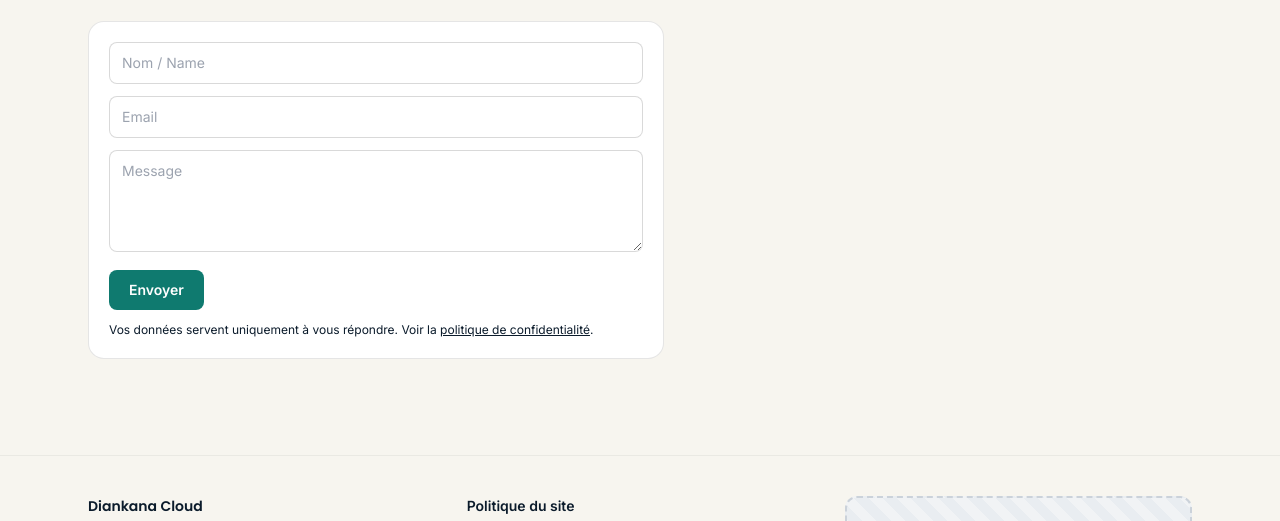
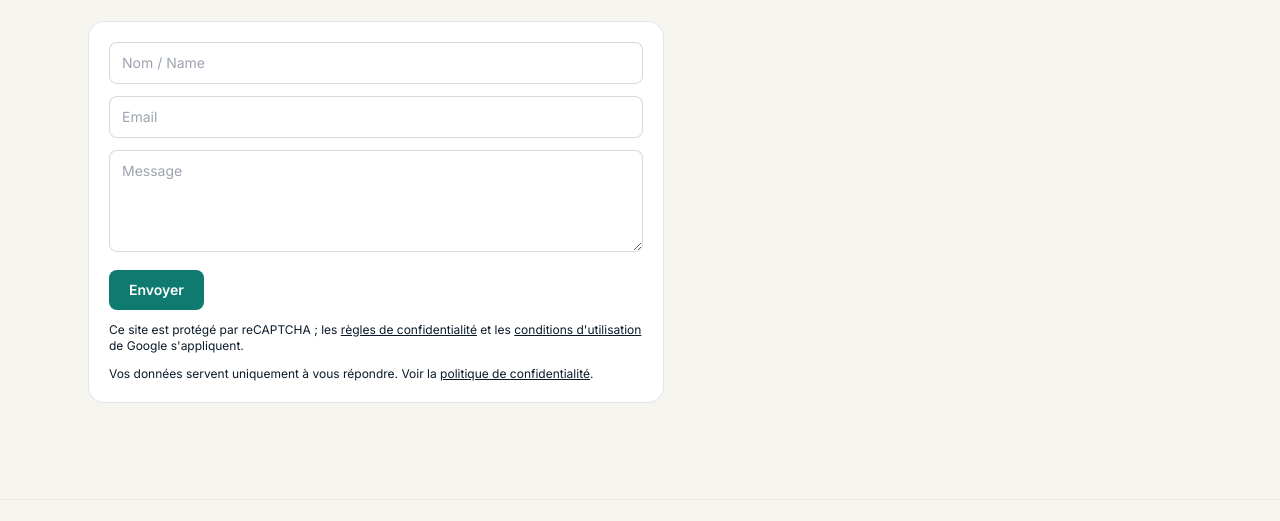
Before and after one commit to mkaba214/diankanacloud, a website: page index.html in a window 1280 px wide. Both pictures are taken after a click on the link "Contact". Shown: the part 218-739 px from the top of the page. Drawn offline with Linux system fonts and the light colour scheme.

Commit message:
Turn on Firebase App Check with reCAPTCHA v3
- App Check (reCAPTCHA v3) starts before Firestore/Auth; single Firebase init
- reCAPTCHA notice under the contact form and in the footer (badge hidden)
- Privacy policy: explain reCAPTCHA spam protection
- Start App Check when the contact page opens so reCAPTCHA can score the visit

Co-Authored-By: Claude Opus 5.5 <noreply@anthropic.com>

```diff
--- a/index.html
+++ b/index.html
@@ -39,6 +39,7 @@
   .scroller::-webkit-scrollbar{height:6px;}
   .scroller::-webkit-scrollbar-thumb{background:#cbd2da;border-radius:99px;}
   .lang-pill{transition:all .15s ease;}
+  .grecaptcha-badge{visibility:hidden;}
 </style>
 <link rel="stylesheet" href="assets/site.css">
 </head>
@@ -224,6 +225,7 @@
     <input id="contact-website" type="text" name="website" tabindex="-1" autocomplete="off" aria-hidden="true" style="position:absolute;left:-9999px;width:1px;height:1px;opacity:0">
     <button id="contact-submit" class="px-5 py-2.5 rounded-lg bg-[var(--teal)] text-white text-sm font-semibold disabled:opacity-60 i18n" data-fr="Envoyer" data-en="Send">Envoyer</button>
     <p id="contact-note" class="text-sm hidden" role="status"></p>
+    <p class="text-xs text-[var(--ink)]/50 i18n-html" data-fr="Ce site est protégé par reCAPTCHA ; les <a class=&quot;underline&quot; href=&quot;https://policies.google.com/privacy&quot; target=&quot;_blank&quot; rel=&quot;noopener&quot;>règles de confidentialité</a> et les <a class=&quot;underline&quot; href=&quot;https://policies.google.com/terms&quot; target=&quot;_blank&quot; rel=&quot;noopener&quot;>conditions d'utilisation</a> de Google s'appliquent." data-en="This site is protected by reCAPTCHA and the Google <a class=&quot;underline&quot; href=&quot;https://policies.google.com/privacy&quot; target=&quot;_blank&quot; rel=&quot;noopener&quot;>Privacy Policy</a> and <a class=&quot;underline&quot; href=&quot;https://policies.google.com/terms&quot; target=&quot;_blank&quot; rel=&quot;noopener&quot;>Terms of Service</a> apply.">Ce site est protégé par reCAPTCHA ; les <a class="underline" href="https://policies.google.com/privacy" target="_blank" rel="noopener">règles de confidentialité</a> et les <a class="underline" href="https://policies.google.com/terms" target="_blank" rel="noopener">conditions d'utilisation</a> de Google s'appliquent.</p>
     <p class="text-xs text-[var(--ink)]/50"><span class="i18n" data-fr="Vos données servent uniquement à vous répondre. Voir la" data-en="Your data is only used to reply to you. See the">Vos données servent uniquement à vous répondre. Voir la</span> <a href="#privacy" onclick="go('privacy')" class="underline i18n" data-fr="politique de confidentialité" data-en="privacy policy">politique de confidentialité</a>.</p>
   </form>
 </section>
@@ -231,7 +233,7 @@
 <!-- PRIVACY VIEW -->
 <section id="view-privacy" class="view py-10 sm:py-14 max-w-3xl">
   <h2 class="font-display font-700 text-2xl sm:text-3xl i18n" data-fr="Politique de confidentialité" data-en="Privacy policy">Politique de confidentialité</h2>
-  <p class="text-xs text-[var(--ink)]/50 mt-2 i18n" data-fr="Dernière mise à jour : 24 novembre 2026" data-en="Last updated: 24 November 2026">Dernière mise à jour : 24 novembre 2026</p>
+  <p class="text-xs text-[var(--ink)]/50 mt-2 i18n" data-fr="Dernière mise à jour : 24 novembre 2026 (reCAPTCHA ajouté)" data-en="Last updated: 24 November 2026 (reCAPTCHA added)">Dernière mise à jour : 24 novembre 2026 (reCAPTCHA ajouté)</p>
   <div class="text-[var(--ink)]/80 leading-relaxed text-sm sm:text-base">
       <h3 class="font-display font-700 text-lg mt-8 mb-2 i18n" data-fr="Qui gère ce site" data-en="Who runs this site">Qui gère ce site</h3>
       <p class="mb-3 i18n-html" data-fr="Diankana Cloud est un projet personnel géré par Mohamed Kaba (« l'administrateur »). Pour toute question sur vos données : contact@diankanacloud.com." data-en="Diankana Cloud is a personal project run by Mohamed Kaba (&quot;the Administrator&quot;). For any question about your data: contact@diankanacloud.com.">Diankana Cloud est un projet personnel géré par Mohamed Kaba (« l'administrateur »). Pour toute question sur vos données : contact@diankanacloud.com.</p>
@@ -243,6 +245,7 @@
       <h3 class="font-display font-700 text-lg mt-8 mb-2 i18n" data-fr="Où sont stockées les données" data-en="Where data is stored">Où sont stockées les données</h3>
       <p class="mb-3 i18n-html" data-fr="Les messages et commentaires sont stockés dans Google Firebase (Firestore et Firebase Authentication). Les messages de contact ne sont lisibles que par l'administrateur." data-en="Messages and comments are stored in Google Firebase (Firestore and Firebase Authentication). Contact messages can only be read by the Administrator.">Les messages et commentaires sont stockés dans Google Firebase (Firestore et Firebase Authentication). Les messages de contact ne sont lisibles que par l'administrateur.</p>
       <p class="mb-3 i18n-html" data-fr="Le site est hébergé par GitHub Pages, le nom de domaine et la messagerie passent par Cloudflare, et les polices viennent de Google Fonts. Comme pour tout site web, ces services reçoivent techniquement votre adresse IP quand vous visitez le site." data-en="The site is hosted on GitHub Pages, the domain and email go through Cloudflare, and fonts come from Google Fonts. As with any website, these services technically receive your IP address when you visit.">Le site est hébergé par GitHub Pages, le nom de domaine et la messagerie passent par Cloudflare, et les polices viennent de Google Fonts. Comme pour tout site web, ces services reçoivent techniquement votre adresse IP quand vous visitez le site.</p>
+      <p class="mb-3 i18n-html" data-fr="<strong>Protection anti-spam :</strong> le formulaire de contact et les commentaires sont protégés par Google reCAPTCHA (via Firebase App Check). reCAPTCHA analyse des informations techniques sur votre appareil et votre navigateur, et les envoie à Google pour distinguer les personnes des robots. Les règles de confidentialité et les conditions d'utilisation de Google s'appliquent." data-en="<strong>Spam protection:</strong> the contact form and comments are protected by Google reCAPTCHA (through Firebase App Check). reCAPTCHA looks at technical information about your device and browser and sends it to Google to tell people apart from bots. Google's Privacy Policy and Terms of Service apply."><strong>Protection anti-spam :</strong> le formulaire de contact et les commentaires sont protégés par Google reCAPTCHA (via Firebase App Check). reCAPTCHA analyse des informations techniques sur votre appareil et votre navigateur, et les envoie à Google pour distinguer les personnes des robots. Les règles de confidentialité et les conditions d'utilisation de Google s'appliquent.</p>
       <h3 class="font-display font-700 text-lg mt-8 mb-2 i18n" data-fr="Durée de conservation" data-en="How long we keep it">Durée de conservation</h3>
       <p class="mb-3 i18n-html" data-fr="Les messages de contact sont conservés le temps nécessaire pour vous répondre, puis supprimés. Les commentaires restent en ligne jusqu'à ce que vous les supprimiez ou que l'administrateur les retire." data-en="Contact messages are kept as long as needed to reply to you, then deleted. Comments stay online until you delete them or the Administrator removes them.">Les messages de contact sont conservés le temps nécessaire pour vous répondre, puis supprimés. Les commentaires restent en ligne jusqu'à ce que vous les supprimiez ou que l'administrateur les retire.</p>
       <h3 class="font-display font-700 text-lg mt-8 mb-2 i18n" data-fr="Vos droits" data-en="Your rights">Vos droits</h3>
@@ -272,6 +275,7 @@
     </div>
     <div class="ad-slot h-24"><span class="i18n" data-fr="Publicité (pied de page)" data-en="Ad (footer)">Publicité (pied de page)</span></div>
   </div>
+  <p class="text-center text-[11px] text-[var(--ink)]/40 px-4 pb-2 i18n-html" data-fr="Ce site est protégé par reCAPTCHA ; les <a class=&quot;underline&quot; href=&quot;https://policies.google.com/privacy&quot; target=&quot;_blank&quot; rel=&quot;noopener&quot;>règles de confidentialité</a> et les <a class=&quot;underline&quot; href=&quot;https://policies.google.com/terms&quot; target=&quot;_blank&quot; rel=&quot;noopener&quot;>conditions d'utilisation</a> de Google s'appliquent." data-en="This site is protected by reCAPTCHA and the Google <a class=&quot;underline&quot; href=&quot;https://policies.google.com/privacy&quot; target=&quot;_blank&quot; rel=&quot;noopener&quot;>Privacy Policy</a> and <a class=&quot;underline&quot; href=&quot;https://policies.google.com/terms&quot; target=&quot;_blank&quot; rel=&quot;noopener&quot;>Terms of Service</a> apply.">Ce site est protégé par reCAPTCHA ; les <a class="underline" href="https://policies.google.com/privacy" target="_blank" rel="noopener">règles de confidentialité</a> et les <a class="underline" href="https://policies.google.com/terms" target="_blank" rel="noopener">conditions d'utilisation</a> de Google s'appliquent.</p>
   <div class="text-center text-xs text-[var(--ink)]/40 pb-6 i18n" data-fr="© 2026 Diankana Cloud — projet personnel, Conakry ↔ New York." data-en="© 2026 Diankana Cloud — personal project, Conakry ↔ New York.">© 2026 Diankana Cloud — projet personnel, Conakry ↔ New York.</div>
 </footer>
 
@@ -893,6 +897,8 @@ const FIREBASE_CONFIG = {
 };
 
 const FB_VERSION = '11.0.2';
+// reCAPTCHA v3 *site* key (public) for Firebase App Check. While null, App Check is off.
+const RECAPTCHA_SITE_KEY = '6LcL2C8uAAAAAPI0lbwjK43-CMvwUF86uFfCl9gl';
 let fb = null;               // {auth, db, fns}
 let currentUser = null;
 let commentsUnsub = null;
@@ -901,14 +907,27 @@ let replyTo = null;
 
 const T = (fr, en) => LANG==='fr' ? fr : en;
 
-async function initFirebase(){
-  if(!FIREBASE_CONFIG) return null;
-  if(fb) return fb;
+let fbPromise = null;
+function initFirebase(){
+  if(!FIREBASE_CONFIG) return Promise.resolve(null);
+  if(!fbPromise) fbPromise = loadFirebase().catch(e => { fbPromise = null; throw e; });
+  return fbPromise;
+}
+
+async function loadFirebase(){
   const base = `https://www.gstatic.com/firebasejs/${FB_VERSION}/`;
-  const [appM, authM, fsM] = await Promise.all([
-    import(base+'firebase-app.js'), import(base+'firebase-auth.js'), import(base+'firebase-firestore.js')
+  const [appM, authM, fsM, acM] = await Promise.all([
+    import(base+'firebase-app.js'), import(base+'firebase-auth.js'), import(base+'firebase-firestore.js'),
+    RECAPTCHA_SITE_KEY ? import(base+'firebase-app-check.js') : Promise.resolve(null)
   ]);
   const app = appM.initializeApp(FIREBASE_CONFIG);
+  // App Check must start before Firestore/Auth are used, so every request carries a token.
+  if(acM){
+    acM.initializeAppCheck(app, {
+      provider: new acM.ReCaptchaV3Provider(RECAPTCHA_SITE_KEY),
+      isTokenAutoRefreshEnabled: true
+    });
+  }
   const auth = authM.getAuth(app);
   const db = fsM.getFirestore(app);
   fb = {auth, db, a:authM, f:fsM};
@@ -1134,6 +1153,7 @@ function render(){
     renderCommentsSection(id);
   } else {
     stopComments();
+    if(hash === 'contact') initFirebase().catch(()=>{});
     if(['home','topics','ask','about','contact','privacy'].includes(hash)){
       document.getElementById('view-'+hash).classList.add('active');
     } else {
```
Also changed, not shown: assets/site.css.
